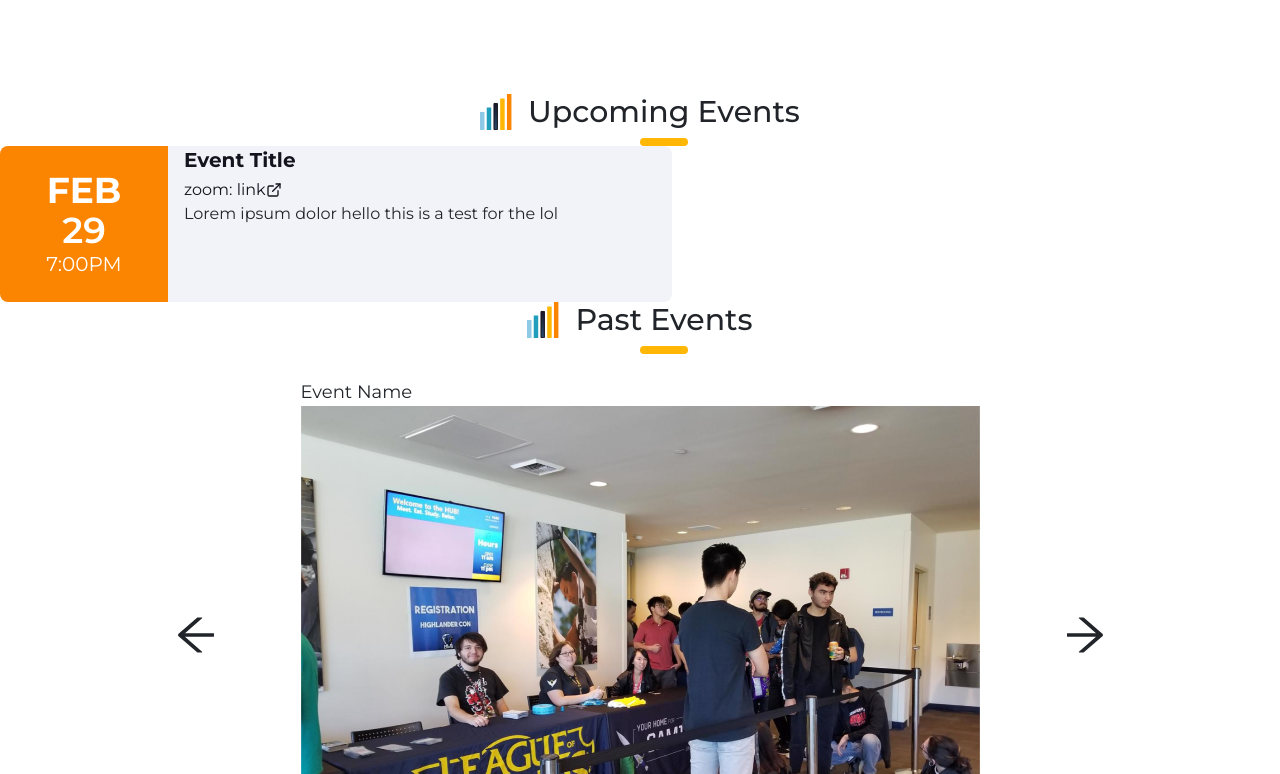
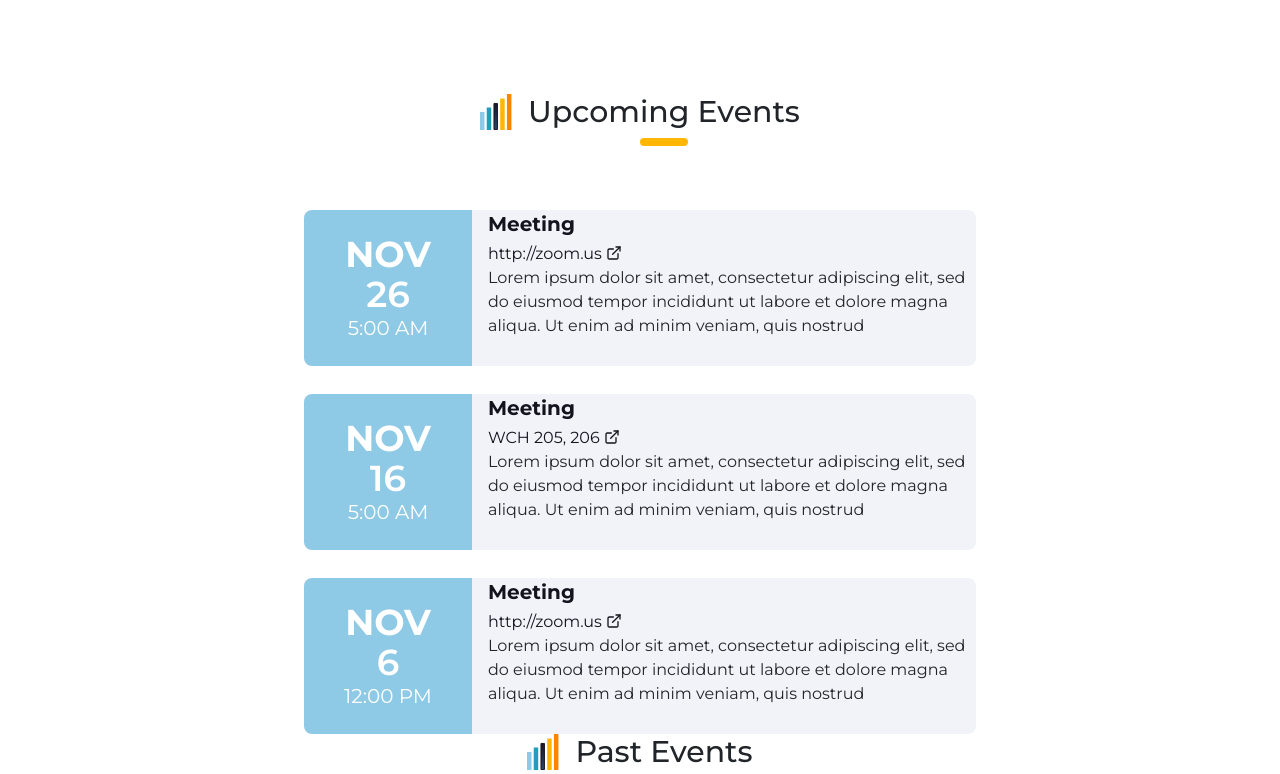
Before and after one commit to acm-ucr/hlg-website, a Next.js app: page /events in a window 1280 px wide. Shown: the part 986-1760 px from the top of the page. Built offline with nearby package versions, Linux system fonts and the light colour scheme.

Commit message:
Added Events component, functionality not fully implemented yet

```diff
--- a/src/components/events/Event.jsx
+++ b/src/components/events/Event.jsx
@@ -2,13 +2,14 @@ import Link from "next/link";
 import React from "react";
 import { FiExternalLink } from "react-icons/fi";
 const Event = ({
-  month = "FEB",
-  day = "29",
-  time = "7:00PM",
-  title = "Event Title",
+  month = "",
+  day = "",
+  time = "",
+  title = "",
+  location = "",
   link = "http://google.com",
-  description = "Lorem ipsum dolor hello this is a test for the lol",
-  color = "bg-hlg-orange",
+  description = "",
+  color = "",
 }) => {
   return (
     <div className="flex rounded-lg overflow-hidden  max-w-2xl">
@@ -21,9 +22,9 @@ const Event = ({
       <div className="flex-1 pl-4 bg-hlg-gray">
         <p className="text-xl text-hlg-black font-bold mb-1">{title}</p>
         <div className="flex items-center text-hlg-black">
-          <p className="flex m-0 p-0 font-normal">zoom: link</p>
+          <p className="flex m-0 p-0 font-normal">{location}</p>
 
-          <Link className="text-hlg-black" href={`${link}`}>
+          <Link className="text-hlg-black px-1 mb-0.5" href={`${link}`}>
             <FiExternalLink />
           </Link>
         </div>
--- a/src/components/events/Events.jsx
+++ b/src/components/events/Events.jsx
@@ -1,11 +1,33 @@
 import Heading from "../Heading";
 import Event from "./Event";
+import eventsData from "src/data/events.js";
 
 const Events = () => {
   return (
-    <div>
+    <div className="flex flex-col items-center">
       <Heading text="Upcoming Events" />
-      <Event />
+      <div className="space-y-7 mt-16">
+        {eventsData.map((event) => (
+          <Event
+            key={event.id}
+            month={event.start
+              .toLocaleString("default", { month: "short" })
+              .toUpperCase()}
+            day={event.start.getDate()}
+            time={`${
+              event.start.getHours() > 12
+                ? event.start.getHours() - 12
+                : event.start.getHours()
+            }:${event.start.getMinutes().toString().padStart(2, "0")} ${
+              event.start.getHours() >= 12 ? "PM" : "AM"
+            }`}
+            title={event.title}
+            location={event.location}
+            description={event.description}
+            color={event.color}
+          />
+        ))}
+      </div>
     </div>
   );
 };
```
